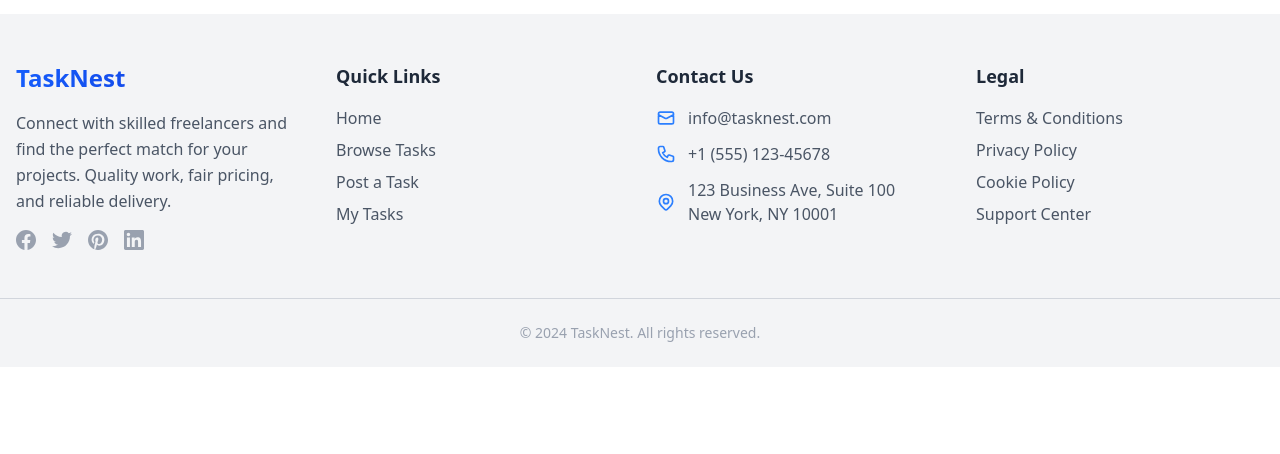
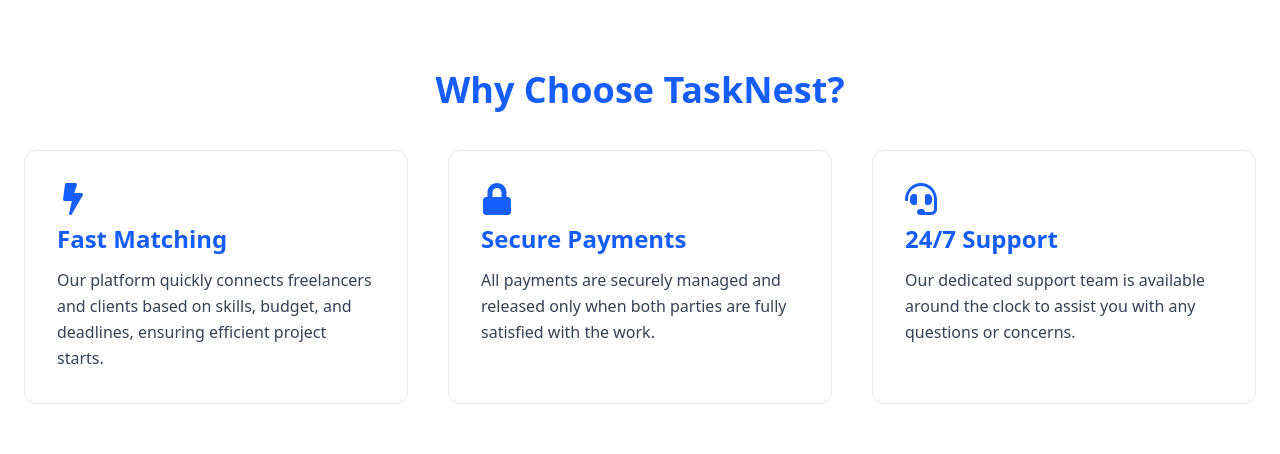
Before and after one commit to sharmin-khan/freelance-task-client, a React (Vite) app: page / in a window 1280 px wide. Shown: the part 598-1052 px from the top of the page. Before the commit the page ends 965 px from the top, so only its background shows below. Built offline with nearby package versions, Linux system fonts and the light colour scheme.

Commit message:
Install react-icons and add WhyChooseUs section with icons and styles

```diff
--- a/package.json
+++ b/package.json
@@ -13,6 +13,7 @@
     "@tailwindcss/vite": "^4.1.11",
     "react": "^19.1.0",
     "react-dom": "^19.1.0",
+    "react-icons": "^5.5.0",
     "react-router": "^7.6.3",
     "swiper": "^11.2.10",
     "tailwindcss": "^4.1.11"
--- a/src/Pages/Home/Home.jsx
+++ b/src/Pages/Home/Home.jsx
@@ -1,10 +1,12 @@
 import React from 'react';
 import Banner from '../../Sections/Banner';
+import WhyChooseUs from '../../Sections/WhyChooseUs';
 
 const Home = () => {
     return (
         <div>
            <Banner></Banner>
+           <WhyChooseUs></WhyChooseUs>
         </div>
     );
 };
--- /dev/null
+++ b/src/Sections/WhyChooseUs.jsx
@@ -0,0 +1,43 @@
+import React from 'react';
+import { FaBolt, FaHeadset, FaLock } from 'react-icons/fa';
+
+const WhyChooseUs = () => {
+    return (
+      <section className="my-20 px-6 max-w-7xl mx-auto text-center">
+        <h2 className="text-4xl font-semibold text-blue-600 mb-10">
+          Why Choose TaskNest?
+        </h2>
+        <div className="grid grid-cols-1 md:grid-cols-3 gap-10 text-left">
+          <div className="p-8 border border-gray-200 rounded-xl hover:shadow-lg transition-shadow duration-300 bg-white">
+            <FaBolt className="text-blue-600 w-8 h-8 mb-2" />
+            <h3 className="text-2xl font-semibold text-blue-600 mb-3">
+              Fast Matching
+            </h3>
+            <p className="text-gray-700 leading-relaxed">
+              Our platform quickly connects freelancers and clients based on skills, budget, and deadlines, ensuring efficient project starts.
+            </p>
+          </div>
+          <div className="p-8 border border-gray-200 rounded-xl hover:shadow-lg transition-shadow duration-300 bg-white">
+            <FaLock className="text-blue-600 w-8 h-8 mb-2" />
+            <h3 className="text-2xl font-semibold text-blue-600 mb-3">
+              Secure Payments
+            </h3>
+            <p className="text-gray-700 leading-relaxed">
+              All payments are securely managed and released only when both parties are fully satisfied with the work.
+            </p>
+          </div>
+          <div className="p-8 border border-gray-200 rounded-xl hover:shadow-lg transition-shadow duration-300 bg-white">
+            <FaHeadset className="text-blue-600 w-8 h-8 mb-2" />
+            <h3 className="text-2xl font-semibold text-blue-600 mb-3">
+              24/7 Support
+            </h3>
+            <p className="text-gray-700 leading-relaxed">
+              Our dedicated support team is available around the clock to assist you with any questions or concerns.
+            </p>
+          </div>
+        </div>
+      </section>
+    );
+  };
+
+  export default WhyChooseUs;
```
Also changed, not shown: 1 other file (tests, documents, lock files or other folders).
